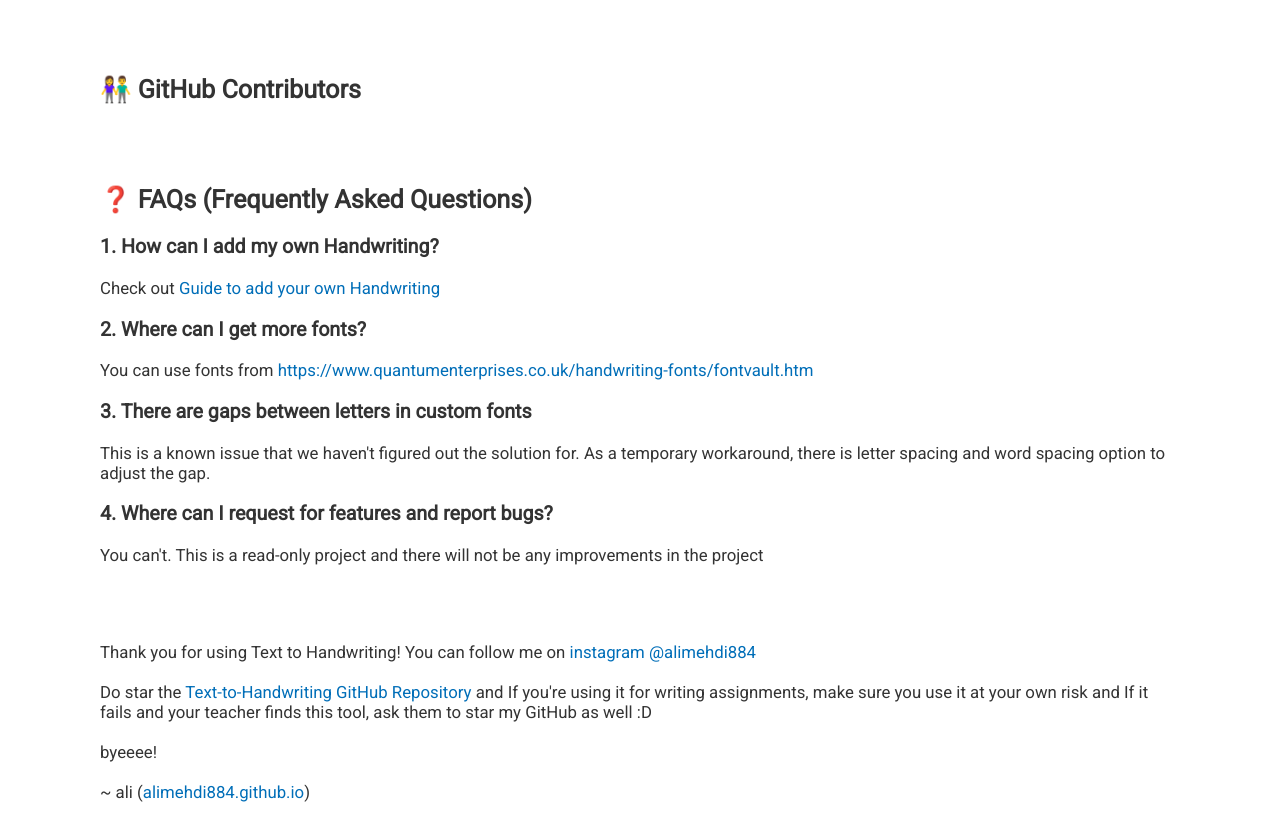
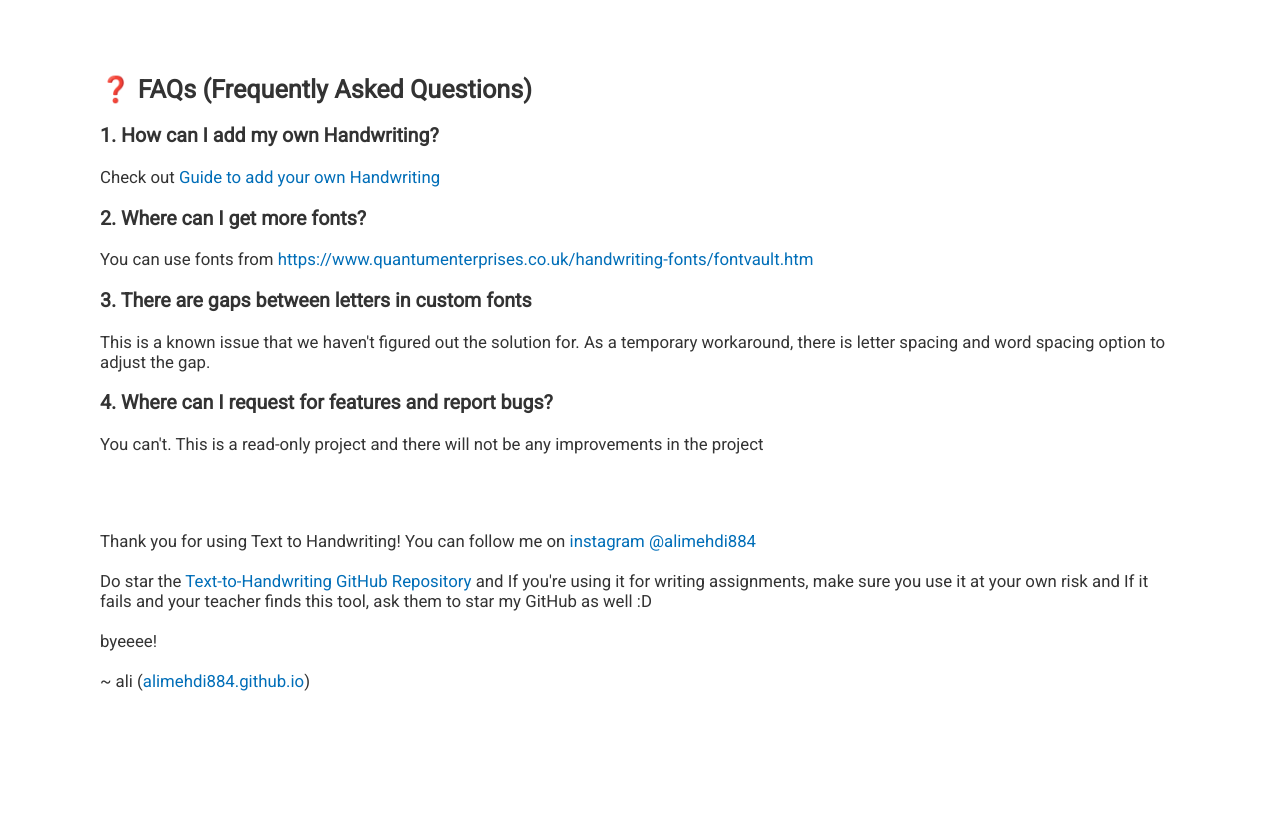
Before and after one commit to alimehdi884/alimehdi884.github.io, a website with bundled scripts: page index.html in a window 1280 px wide. Shown: the part 1958-2789 px from the top of the page. After the commit the page ends 2759 px from the top, so only its background shows below. Built offline with nearby package versions, Linux system fonts and the light colour scheme; no server answers; a web font is replaced by a local one.

Commit message:
Update index.html

```diff
--- a/index.html
+++ b/index.html
@@ -465,10 +465,6 @@
         </p>
       </section>
 
-      <section id="github-contributors">
-        <h2>👫 GitHub Contributors</h2>
-        <div class="project-contributors" id="project-contributors"></div>
-      </section>
 
       <section id="faq">
         <h2>❓ FAQs (Frequently Asked Questions)</h2>
```
